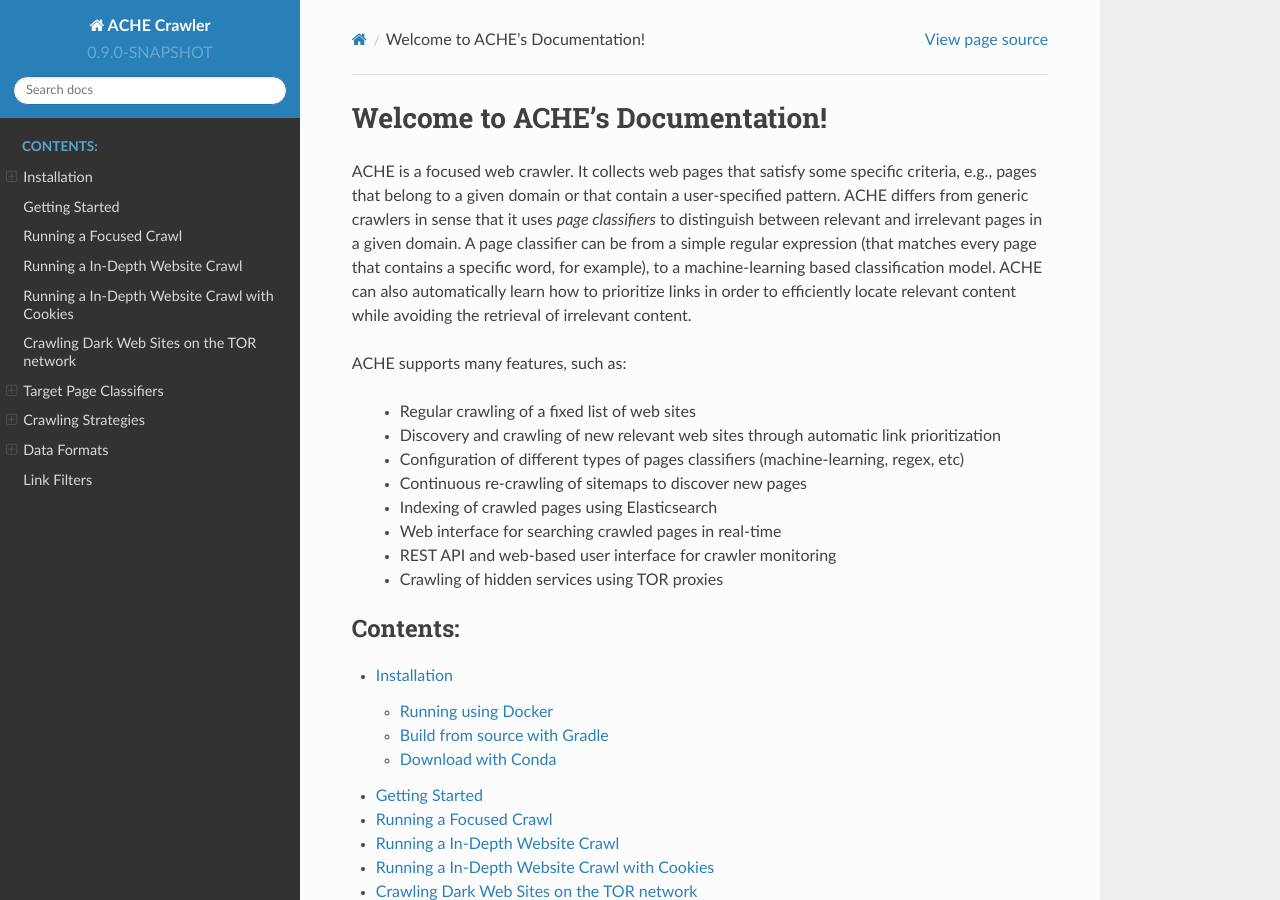
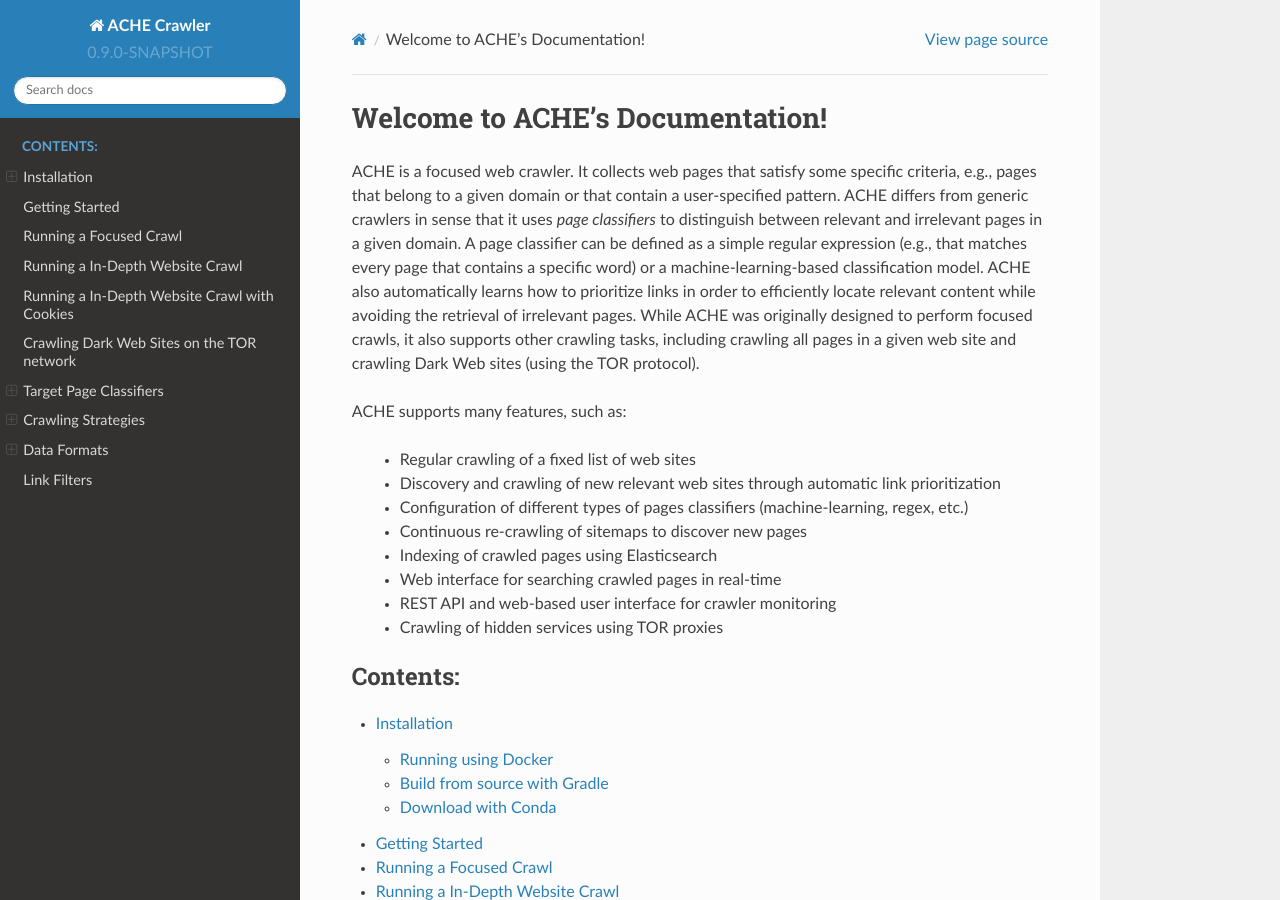
Before and after one commit to VIDA-NYU/ache, a Sphinx documentation site: the page built from docs/index.rst, in a window 1280 px wide and 900 px high. Built offline with Sphinx 7.4.7 and the Read the Docs theme 2.0.0, drawn with Linux system fonts in a browser that asks for light colours; pages that are not in the unit, such as notebooks, are missing from menus.

Commit message:
Update index.rst

```diff
--- a/docs/index.rst
+++ b/docs/index.rst
@@ -2,14 +2,15 @@
 ========================================
 
 ACHE is a focused web crawler. It collects web pages that satisfy some specific criteria, e.g., pages that belong to a given domain or that contain a user-specified pattern.
-ACHE differs from generic crawlers in sense that it uses *page classifiers* to distinguish between relevant and irrelevant pages in a given domain. A page classifier can be from a simple regular expression (that matches every page that contains a specific word, for example), to a machine-learning based classification model.
-ACHE can also automatically learn how to prioritize links in order to efficiently locate relevant content while avoiding the retrieval of irrelevant content.
+ACHE differs from generic crawlers in sense that it uses *page classifiers* to distinguish between relevant and irrelevant pages in a given domain. A page classifier can be defined as a simple regular expression (e.g., that matches every page that contains a specific word) or a machine-learning-based classification model.
+ACHE  also automatically learns how to prioritize links in order to efficiently locate relevant content while avoiding the retrieval of irrelevant pages.
+While ACHE was originally designed to perform focused crawls, it also supports other crawling tasks, including crawling all pages in a given web site and crawling Dark Web sites (using the TOR protocol).
 
 ACHE supports many features, such as:
 
   * Regular crawling of a fixed list of web sites
   * Discovery and crawling of new relevant web sites through automatic link prioritization
-  * Configuration of different types of pages classifiers (machine-learning, regex, etc)
+  * Configuration of different types of pages classifiers (machine-learning, regex, etc.)
   * Continuous re-crawling of sitemaps to discover new pages
   * Indexing of crawled pages using Elasticsearch
   * Web interface for searching crawled pages in real-time
```
